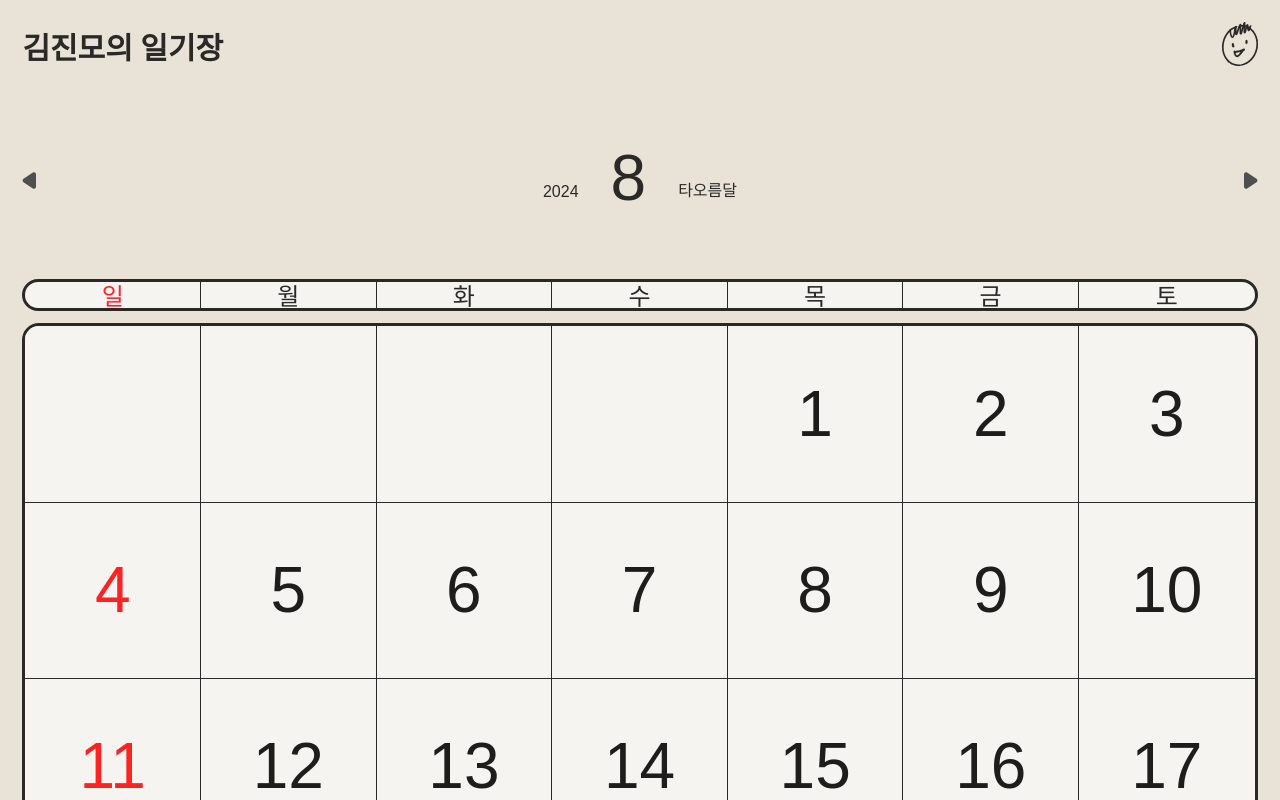
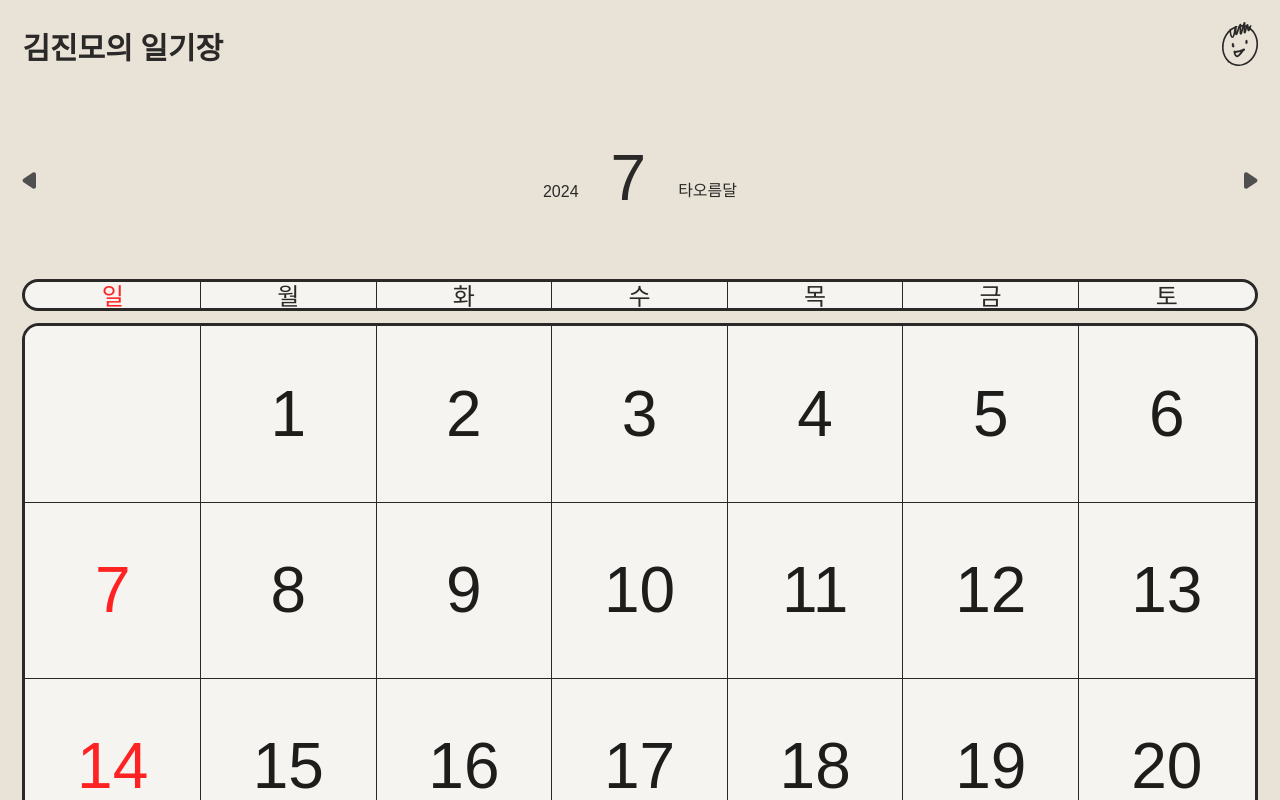
Before and after one commit to diary-project/frontend-diary, a React (Vite) app in the folder dairy-project-FE/: page / in a window 1280 px wide. Both pictures are taken after a click on the button 29 px from the left and 182 px from the top of the page. Shown: the top 800 px of the page. Built offline with nearby package versions, Linux system fonts and the light colour scheme; a web font is replaced by a local one.

Commit message:
✅ 캘린더 기능구현 완료

```diff
--- a/dairy-project-FE/src/components/Calendar/CalendarHeader.jsx
+++ b/dairy-project-FE/src/components/Calendar/CalendarHeader.jsx
@@ -1,19 +1,53 @@
-import React from 'react';
+import React, { useEffect, useState } from 'react';
 import prevBtn from '../../assets/images/prev-btn.svg';
 import nextBtn from '../../assets/images/next-btn.svg';
+import useYearMonth from '../../hooks/useYearMonth';
 
-function CalendarHeader({ currentDay }) {
+function CalendarHeader({ dynamicDay, setNow, now }) {
+  const [disabled, setDisabled] = useState(false);
+  const currentDay = useYearMonth(new Date());
+  console.log(dynamicDay);
+  console.log(currentDay);
+
+  // 연도가 현재 연도보다 크거나, 현재 년도 기준으로 달이 현재 달보다 크면 true
+  useEffect(() => {
+    if (
+      dynamicDay.year > currentDay.year ||
+      (dynamicDay.year === currentDay.year && dynamicDay.month >= currentDay.month)
+    ) {
+      setDisabled(true);
+    } else {
+      setDisabled(false);
+    }
+  }, [dynamicDay, currentDay]);
+
+  const handlePrevMonth = () => {
+    setNow((prev) => {
+      const prevDate = new Date(prev);
+      prevDate.setMonth(prev.getMonth() - 1);
+      return prevDate;
+    });
+  };
+
+  const handleNextMonth = () => {
+    setNow((prev) => {
+      const nextDate = new Date(prev);
+      nextDate.setMonth(prev.getMonth() + 1);
+      return nextDate;
+    });
+  };
+
   return (
     <section>
-      <button>
+      <button onClick={handlePrevMonth}>
         <img src={prevBtn} alt="이전달" />
       </button>
       <div>
-        <p>{currentDay.year}</p>
-        <p>{currentDay.month}</p>
+        <p>{dynamicDay.year}</p>
+        <p>{dynamicDay.month}</p>
         <p>타오름달</p>
       </div>
-      <button>
+      <button onClick={handleNextMonth} disabled={disabled}>
         <img src={nextBtn} alt="다음달" />
       </button>
     </section>
--- a/dairy-project-FE/src/hooks/useCalendar.js
+++ b/dairy-project-FE/src/hooks/useCalendar.js
@@ -6,14 +6,17 @@ function useCalendar(currDate) {
   const firstDay = new Date(year, month, 1); // 현재 연도의 월의 첫 번째 날
   const lastDay = new Date(year, month + 1, 0); // 현재 연도의 월의 마지막 날
   const weekStart = firstDay.getDay(); // 올해의 현재 달의 첫날 요일 | 24년 8월 1일 => 목요일(4)
+  const weekLast = lastDay.getDay(); // 올해의 현재 달의 마지막 요일 | 24년 6월 30일 => 일요일(0)
 
   // 첫 번째 날의 요일 IDX만큼 유동적으로 공백 배열을 생성
-  const blankColumn = Array.from({ length: weekStart }, () => null);
+  const blankColumnFront = Array.from({ length: weekStart }, () => null);
+  // 마지막 요일의 IDX만큼 유동적으로 공백 배열을 생성
+  const blankColumnBack = Array.from({ length: 6 - weekLast }, () => null);
 
   // 현재 연도의 월의 마지막 날짜를 기준으로 유동적으로 배열을 생성  curr(31), idx
   const days = Array.from({ length: lastDay.getDate() }, (_, i) => i + 1); // lastDay.getDate() === 31
 
-  return [...blankColumn, ...days];
+  return [...blankColumnFront, ...days, ...blankColumnBack];
 }
 
 export default useCalendar;
--- a/dairy-project-FE/src/pages/D_MAIN_000/D_MAIN_000.jsx
+++ b/dairy-project-FE/src/pages/D_MAIN_000/D_MAIN_000.jsx
@@ -10,7 +10,7 @@ import CalendarHeader from '../../components/Calendar/CalendarHeader';
 function D_MAIN_000() {
   const [now, setNow] = useState(new Date());
   const calendarArr = useCalendar(now);
-  const currentDay = useYearMonth(now);
+  const dynamicDay = useYearMonth(now);
   const userName = '김진모';
 
   return (
@@ -23,7 +23,7 @@ function D_MAIN_000() {
       </header>
 
       <main>
-        <CalendarHeader currentDay={currentDay} />
+        <CalendarHeader dynamicDay={dynamicDay} setNow={setNow} now={now} />
         <Calendar calendarArr={calendarArr} />
         <p className={style.description}>날짜를 선택해서 그 날의 기록을 남겨보세요</p>
       </main>
--- a/dairy-project-FE/src/pages/D_MAIN_000/D_MAIN_000.module.scss
+++ b/dairy-project-FE/src/pages/D_MAIN_000/D_MAIN_000.module.scss
@@ -39,6 +39,9 @@
 
       button {
         cursor: pointer;
+        &:disabled {
+          display: none;
+        }
       }
 
       div {
```
